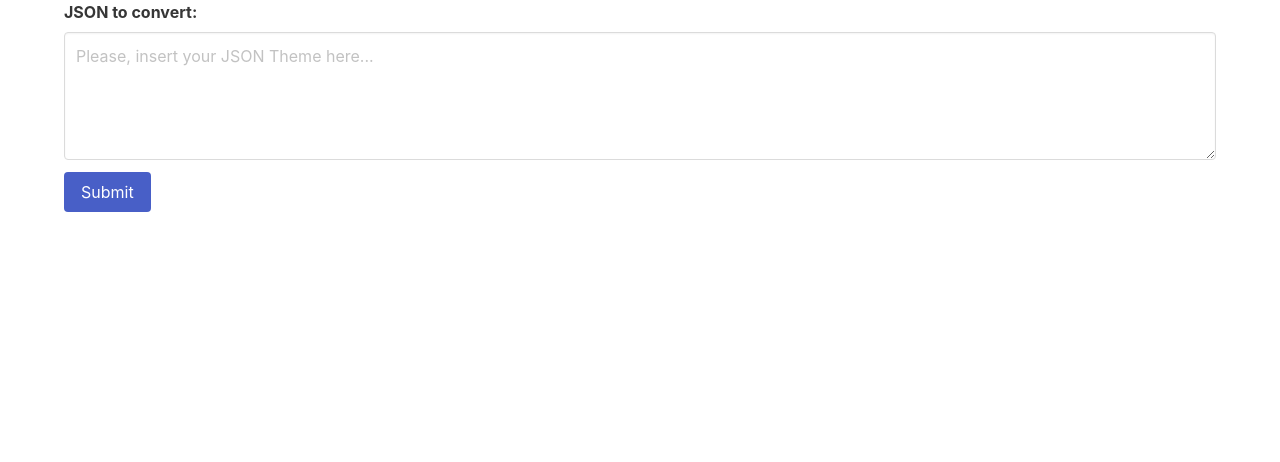
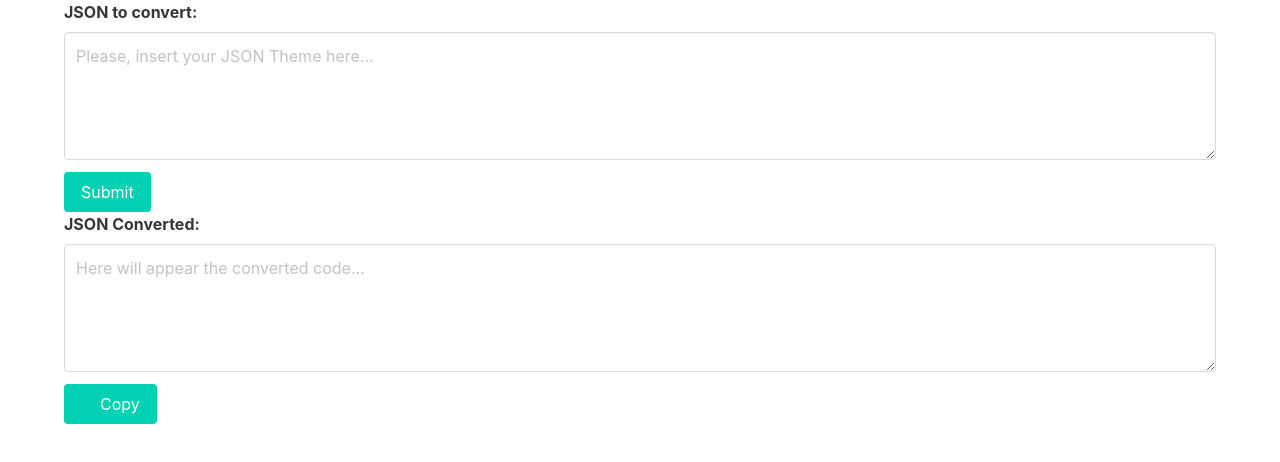
Before and after one commit to albertclementesq/generador-widgets-api, a plain HTML site: page index.html in a window 1280 px wide. Drawn offline with nearby package versions, Linux system fonts and the light colour scheme.

Commit message:
Update index.html

```diff
--- a/index.html
+++ b/index.html
@@ -20,7 +20,29 @@
 
         <div class="field is-grouped">
             <div class="control">
-                <button class="button is-link" onclick="getJSON()">Submit</button>
+                <button class="button is-primary" onclick="getJSON()">Submit</button>
+            </div>
+        </div>
+    </div>
+
+    <div class="container">
+        <div class="field">
+            <label class="label">JSON Converted:</label>
+            <div class="control">
+                <textarea class="textarea" placeholder="Here will appear the converted code..." id="htmlContainer"></textarea>
+            </div>
+        </div>
+
+        <div class="field is-grouped">
+            <div class="control">
+                <button class="button is-primary" onclick="copyCode()">
+                    <span class="icon-text">
+                        <span class="icon">
+                            <i class="fas fa-copy"></i>
+                        </span>
+                        <span>Copy</span>
+                    </span>
+                </button>
             </div>
         </div>
     </div>
```
